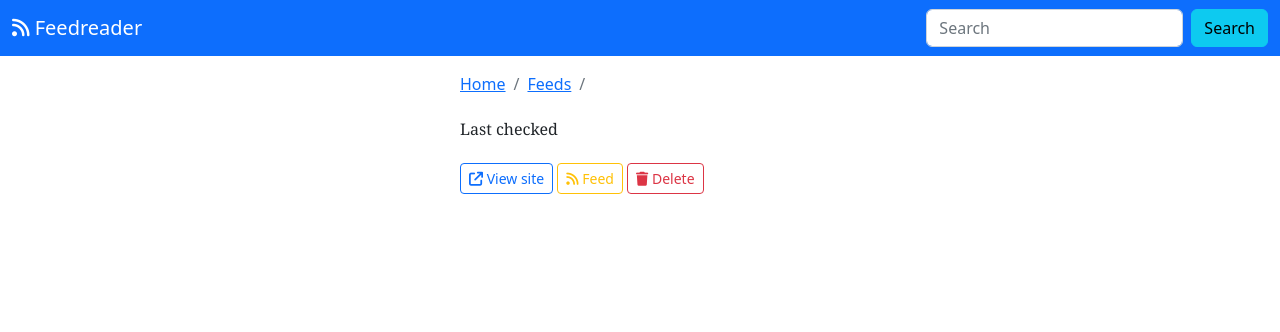
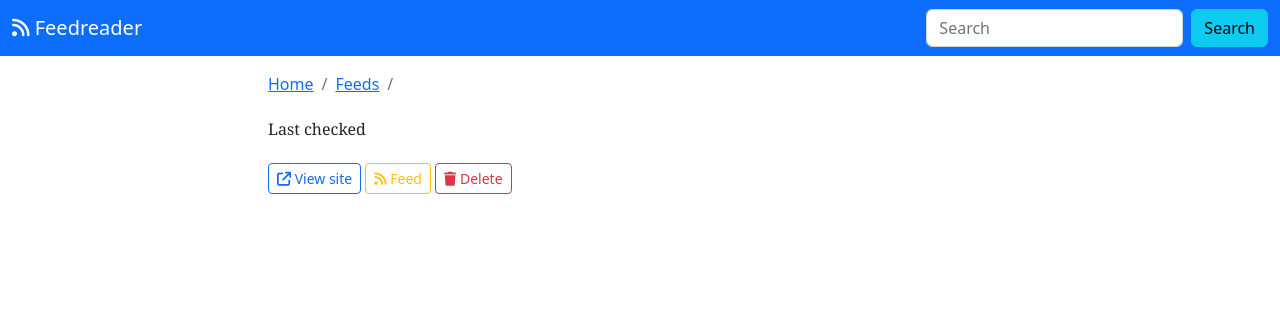
Before and after one commit to Jackevansevo/django-feedreader, a Django app: template feeds/templates/feeds/feed_detail.html in a window 1280 px wide. Shown: the top 332 px of the page. Run offline with Django 4.2, Linux system fonts and the light colour scheme; the template is opened without the code that fills it, so the values that code supplies are empty; parts of the project's set-up code (start-up, migrations or seed data) failed here and were passed over; some libraries are stand-ins or nearby versions.

Commit message:
experiment with different responsive breakpoints

```diff
--- a/feeds/templates/feeds/feed_detail.html
+++ b/feeds/templates/feeds/feed_detail.html
@@ -6,19 +6,34 @@
 h1, h2, h3, h4, h5, h6 {
   font-family: "Playfair Display", Georgia, "Times New Roman", serif/*rtl:Amiri, Georgia, "Times New Roman", serif*/;
 }
-.container {
-  max-width: 30%
-}
 
-@media (max-width: 1199.98px) {
+@media (min-width: 576px) {
   .container {
-    max-width: 80%
+    max-width: 90%;
   }
 }
 
-@media (max-width: 767.98px) {
+@media (min-width: 768px) {
   .container {
-    max-width: 100%
+    max-width: 80%;
+  }
+}
+
+@media (min-width: 992px) {
+  .container {
+    max-width: 70%;
+  }
+}
+
+@media (min-width: 1200px) {
+  .container {
+    max-width: 60%;
+  }
+}
+
+@media (min-width: 1400px) {
+  .container {
+    max-width: 50%;
   }
 }
 </style>
```
Also changed, not shown: feeds/templates/feeds/entry_detail.html (+23 -8 lines).
